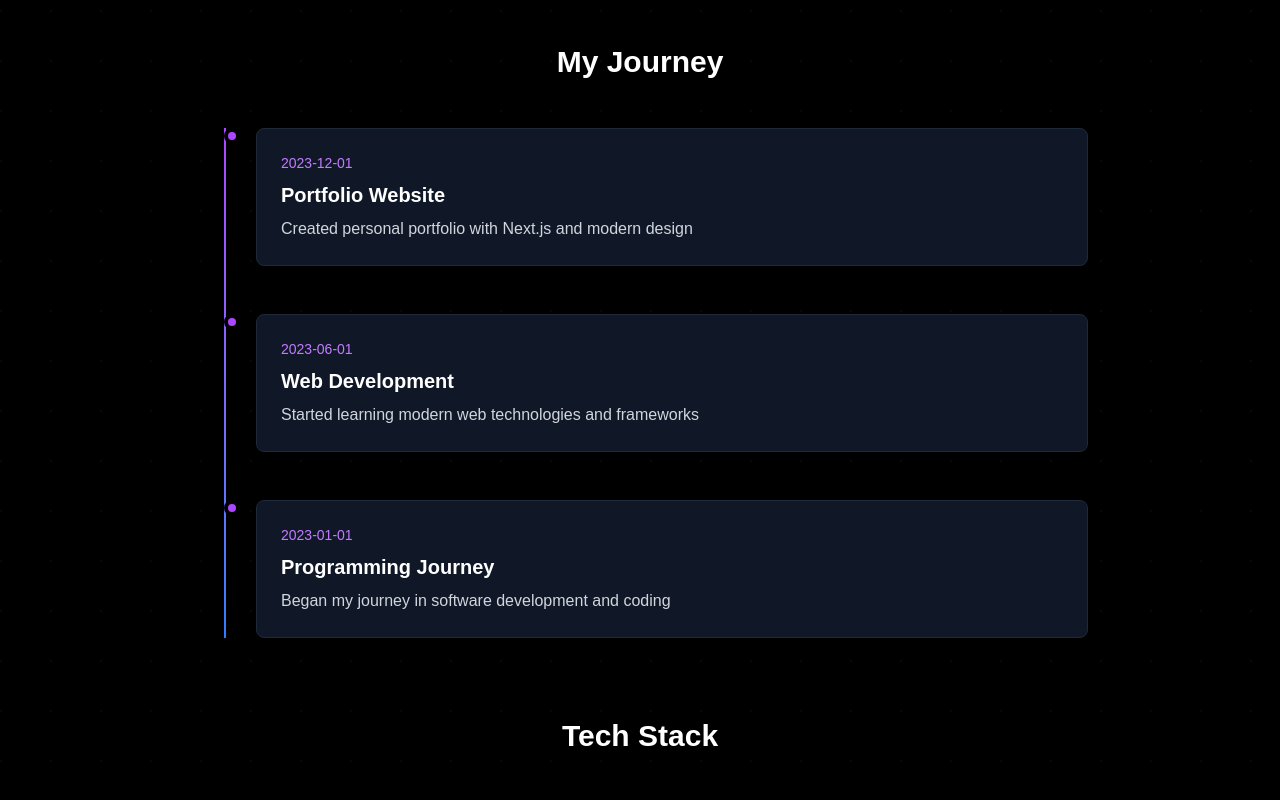
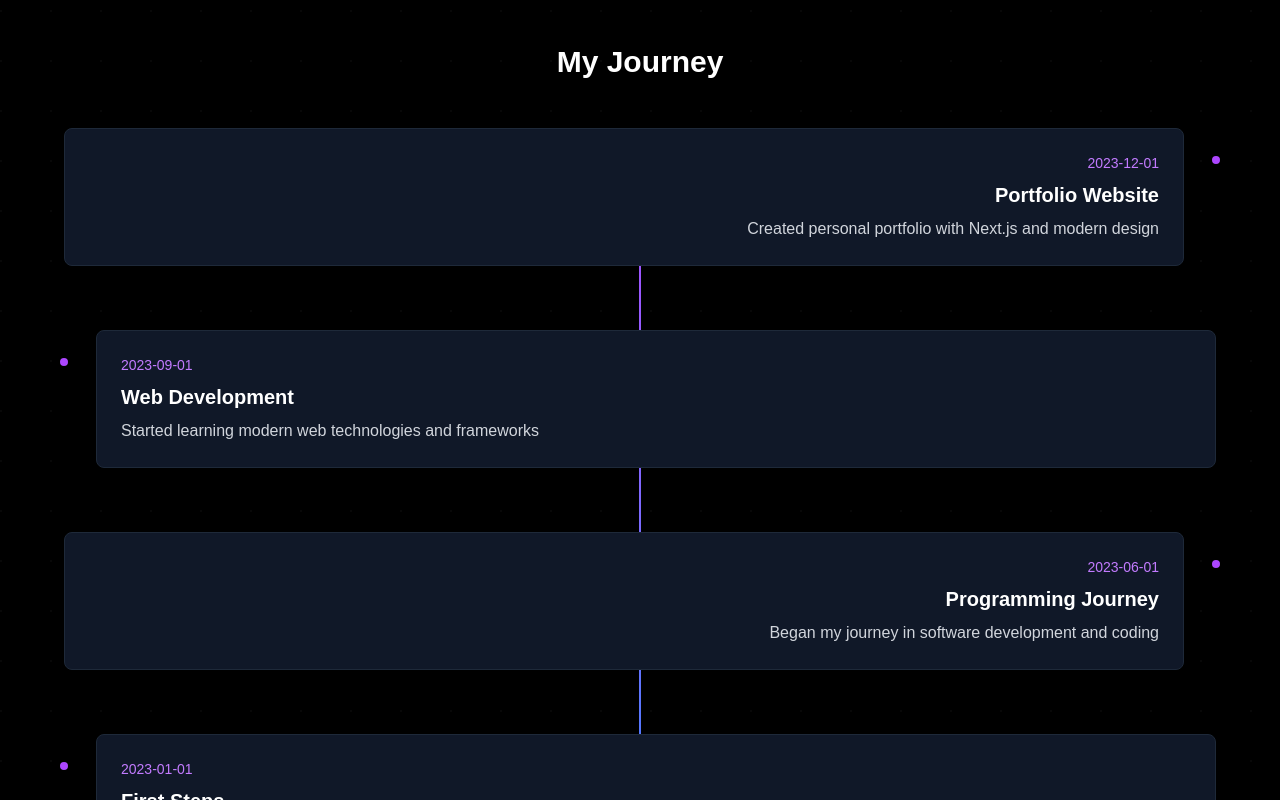
Before and after one commit to FaisalBraitQurohman/faisal-portfolio, a Next.js app: page / in a window 1280 px wide. Shown: the part 540-1340 px from the top of the page. Built offline with nearby package versions, Linux system fonts and the light colour scheme.

Commit message:
Update timeline to centered vertical line with alternating left-right content

```diff
--- a/app/page.tsx
+++ b/app/page.tsx
@@ -79,29 +79,46 @@ export default function Home() {
         {/* Timeline Section */}
         <section className="mb-20">
           <h2 className="text-3xl font-bold mb-12 text-center">My Journey</h2>
-          <div className="max-w-4xl mx-auto relative">
-            <div className="absolute left-8 top-0 bottom-0 w-0.5 bg-gradient-to-b from-purple-500 to-blue-500"></div>
+          <div className="max-w-6xl mx-auto relative">
+            {/* Centered Timeline Line */}
+            <div className="absolute left-1/2 transform -translate-x-1/2 top-0 bottom-0 w-0.5 bg-gradient-to-b from-purple-500 to-blue-500"></div>
 
             {[
               {
                 date: "2023-12-01",
                 title: "Portfolio Website",
-                description: "Created personal portfolio with Next.js and modern design"
+                description: "Created personal portfolio with Next.js and modern design",
+                side: "left"
+              },
+              {
+                date: "2023-09-01",
+                title: "Web Development",
+                description: "Started learning modern web technologies and frameworks",
+                side: "right"
               },
               {
                 date: "2023-06-01",
-                title: "Web Development",
-                description: "Started learning modern web technologies and frameworks"
+                title: "Programming Journey",
+                description: "Began my journey in software development and coding",
+                side: "left"
               },
               {
                 date: "2023-01-01",
-                title: "Programming Journey",
-                description: "Began my journey in software development and coding"
+                title: "First Steps",
+                description: "Discovered my passion for technology and programming",
+                side: "right"
               }
             ].map((item, index) => (
-              <div key={index} className="relative mb-12 ml-16">
-                <div className="absolute -left-8 w-4 h-4 bg-purple-500 rounded-full border-4 border-black"></div>
-                <div className="bg-gray-900 p-6 rounded-lg border border-gray-800 hover:border-purple-500 transition-colors">
+              <div key={index} className={`relative mb-16 ${item.side === 'left' ? 'pr-8' : 'pl-8'}`}>
+                {/* Timeline Dot */}
+                <div className={`absolute top-6 w-4 h-4 bg-purple-500 rounded-full border-4 border-black z-10 ${
+                  item.side === 'left' ? 'right-0 transform translate-x-2' : 'left-0 transform -translate-x-2'
+                }`}></div>
+
+                {/* Content Card */}
+                <div className={`bg-gray-900 p-6 rounded-lg border border-gray-800 hover:border-purple-500 transition-all duration-300 hover:scale-105 ${
+                  item.side === 'left' ? 'text-right' : 'text-left'
+                }`}>
                   <div className="text-purple-400 text-sm mb-2">{item.date}</div>
                   <h3 className="text-xl font-bold mb-2">{item.title}</h3>
                   <p className="text-gray-300">{item.description}</p>
```
